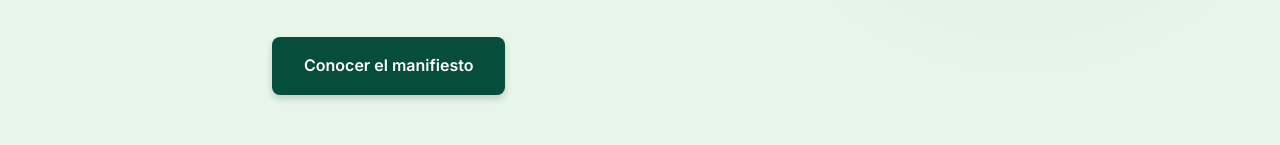
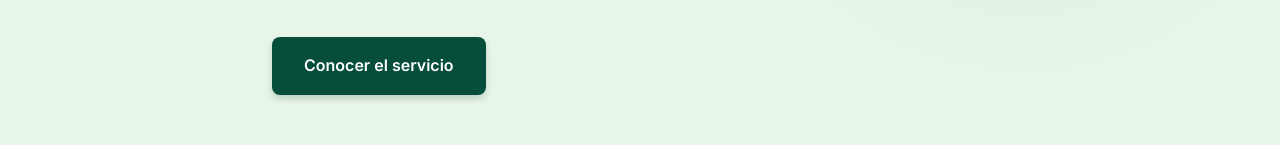
Before and after one commit to ukoquique-proves/TeledigitosWeb, a website built with Vite: page index.html in a window 1280 px wide. Shown: the part 713-858 px from the top of the page. Built offline with nearby package versions, Linux system fonts and the light colour scheme.

Commit message:
Change hero CTA to 'Conocer el servicio', link to #services

```diff
--- a/index.html
+++ b/index.html
@@ -43,7 +43,7 @@
           orden a los negocios y la soberanía a las comunidades.
         </p>
         <div class="hero-actions">
-          <a href="#manifesto" class="btn btn-primary">Conocer el manifiesto</a>
+          <a href="#services" class="btn btn-primary">Conocer el servicio</a>
         </div>
       </div>
     </section>
```
